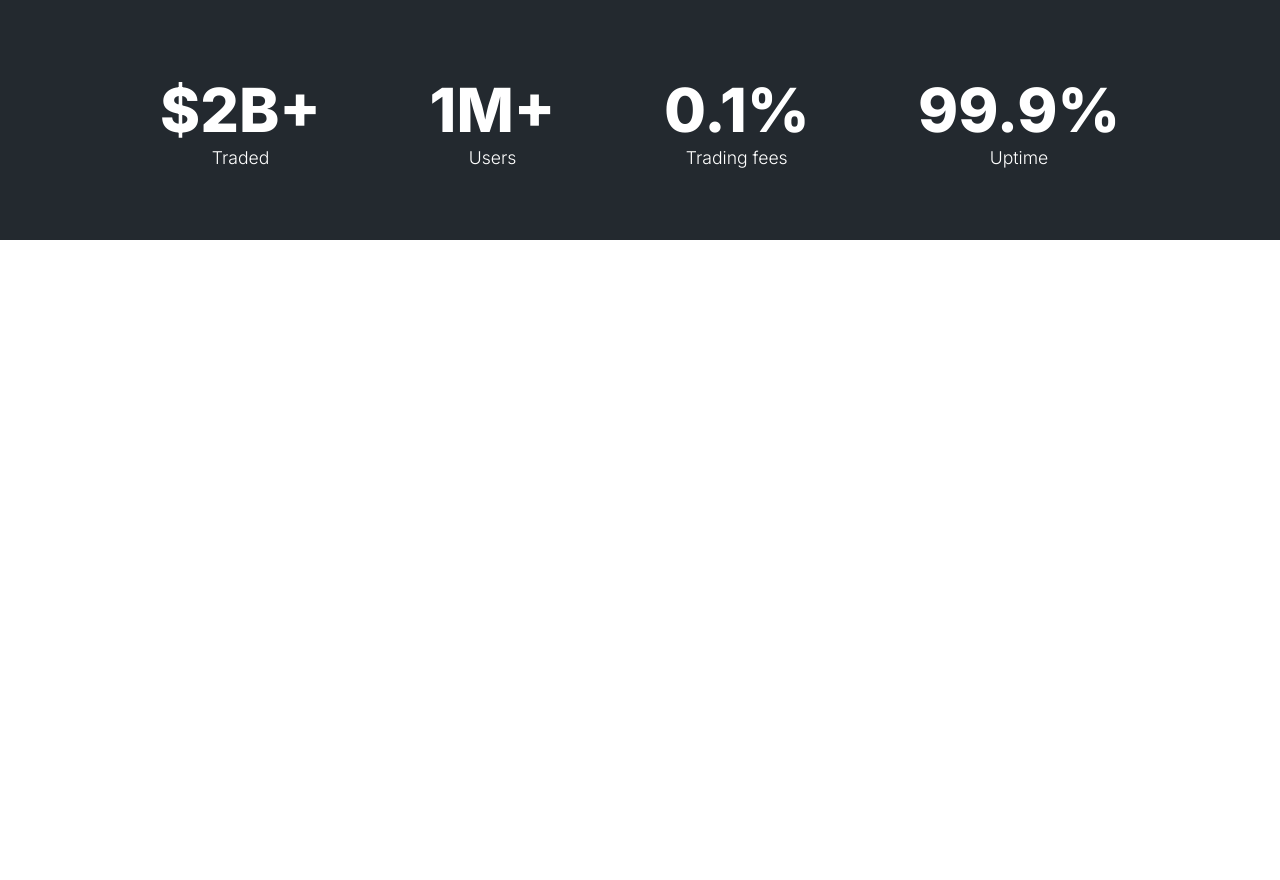
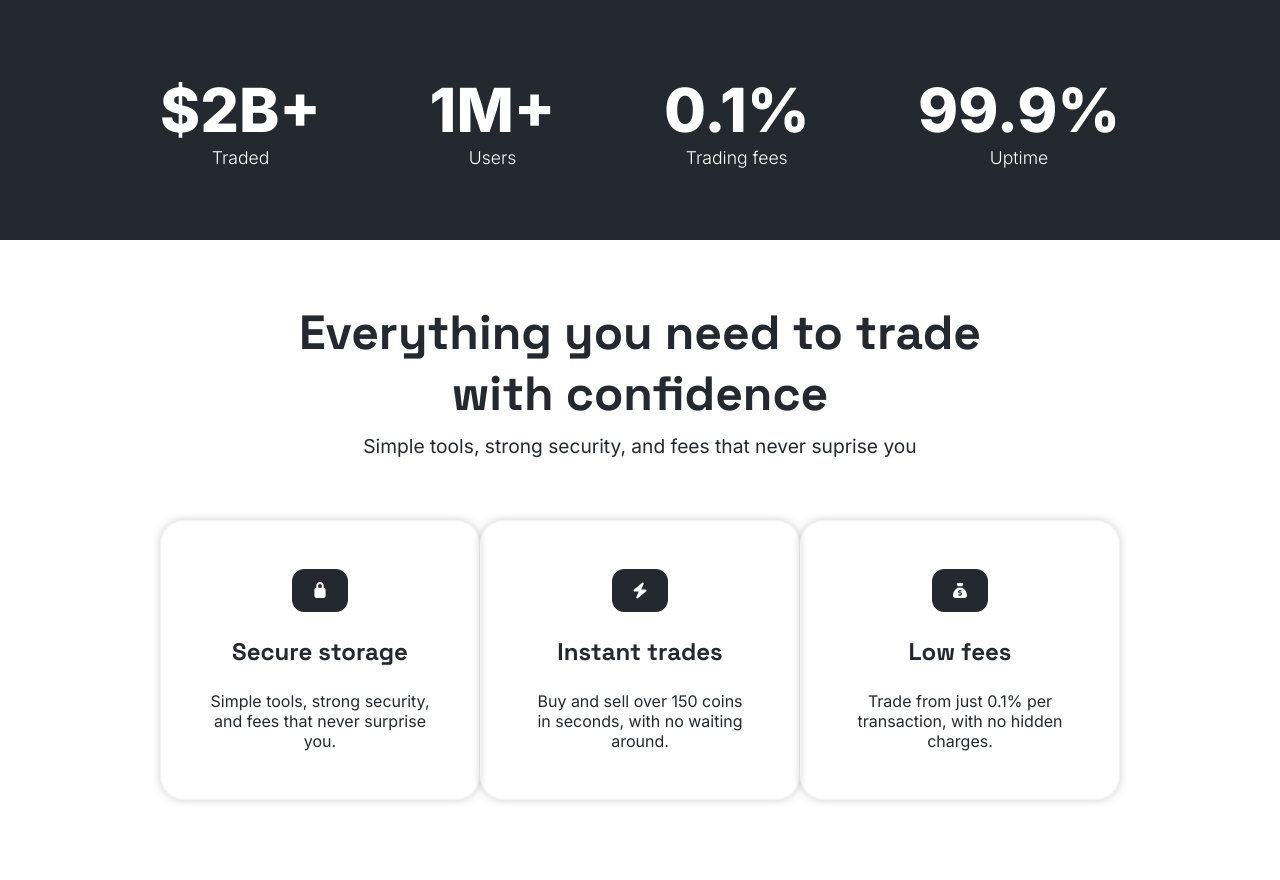
Before and after one commit to KavishekKK/crypto-landing-page, a plain HTML site: page index.html in a window 1280 px wide. Shown: the part 800-1680 px from the top of the page. Before the commit the page ends 1040 px from the top, so only its background shows below. Drawn offline with Linux system fonts and the light colour scheme.

Commit message:
Features Section Implementation

```diff
--- a/css/homepage.css
+++ b/css/homepage.css
@@ -107,3 +107,79 @@
     color: var(--text-secondary);
     font-weight: 300;
 }
+
+.features-container
+{
+    width: 100%;
+    height: auto;
+    background-color: var(--bg-primary);
+    padding: 0em 10em;
+}
+.features-header
+{
+    width: 100%;
+    height: 35vh;
+    display: flex;
+    flex-direction: column;
+    align-items: center;
+    justify-content: center;
+}
+.features-header h2
+{
+    font-size: 3rem;
+    color: var(--accent-primary);
+    font-family: "Space Grotesk", sans-serif;
+    text-align: center;
+}
+.features-header p
+{
+    margin-top: 0.5em;
+    font-size: 1.2rem;
+    color: var(--accent-primary);
+}
+.features-main
+{
+    width: 100%;
+    height: 45vh;
+    display: flex;
+    justify-content: space-between;
+}
+.features-card
+{
+    width: 23rem;
+    height: 35vh;
+    display: flex;
+    flex-direction: column;
+    align-items: center;
+    padding: 3em;
+    border: 1px solid var(--border-primary);
+    border-radius: var(--radius-lg);
+    box-shadow: var(--shadow-sm);
+    transition: box-shadow 0.3s ease-in-out;
+}
+.features-card:hover
+{
+    box-shadow: var(--shadow-hover);
+}
+.features-card svg
+{
+    width: 3.5rem;
+    height: 3.5rem;
+    padding: 0.7em;
+    border: 1px solid var(--accent-primary);
+    background-color: var(--accent-primary);
+    border-radius: var(--radius-md);
+}
+.features-card h3
+{
+    margin-top: 1em;
+    color: var(--accent-primary);
+    font-size: 1.5rem;
+    font-family: "Space Grotesk", sans-serif;
+}
+.features-card p
+{
+    margin-top: 1.5em;
+    text-align: center;
+    color: var(--accent-primary);
+}
--- a/css/style.css
+++ b/css/style.css
@@ -11,6 +11,7 @@ html
 {
     font-size: 16px;
     scrollbar-width: none;
+    scroll-behavior: smooth;
 }
 body
 {
@@ -39,6 +40,10 @@ body
     --radius-md: 12px;
     --radius-lg: 24px;
 
+    /*Box Shadow*/
+    --shadow-sm: 0px 0px 8px rgba(0, 0, 0, 0.2);
+    --shadow-hover: 0px 0px 10px rgba(0, 0, 0, 1);
+
     /*Z-Index*/
     --z-navbar: 400;
     --z-main: 300;
--- a/index.html
+++ b/index.html
@@ -68,6 +68,33 @@
                     <p>Uptime</p>
                 </div>
             </section>
+
+            <section class="features-container">
+                <div class="features-header">
+                    <h2>Everything you need to trade <br> with confidence</h2>
+                    <p>Simple tools, strong security, and fees that never suprise you</p>
+                </div>
+
+                <div class="features-main">
+                    <div class="features-card">
+                        <svg xmlns="http://www.w3.org/2000/svg" viewBox="0 0 640 640"><!--!Font Awesome Free v7.3.1 by @fontawesome - https://fontawesome.com License - https://fontawesome.com/license/free Copyright 2026 Fonticons, Inc.--><path fill="#FFFFFF" d="M256 160L256 224L384 224L384 160C384 124.7 355.3 96 320 96C284.7 96 256 124.7 256 160zM192 224L192 160C192 89.3 249.3 32 320 32C390.7 32 448 89.3 448 160L448 224C483.3 224 512 252.7 512 288L512 512C512 547.3 483.3 576 448 576L192 576C156.7 576 128 547.3 128 512L128 288C128 252.7 156.7 224 192 224z"/></svg>
+                        <h3>Secure storage</h3>
+                        <p>Simple tools, strong security, and fees that never surprise you.</p>
+                    </div>
+
+                    <div class="features-card">
+                        <svg xmlns="http://www.w3.org/2000/svg" viewBox="0 0 640 640"><!--!Font Awesome Free v7.3.1 by @fontawesome - https://fontawesome.com License - https://fontawesome.com/license/free Copyright 2026 Fonticons, Inc.--><path fill="#FFFFFF" d="M434.8 54.1C446.7 62.7 451.1 78.3 445.7 91.9L367.3 288L512 288C525.5 288 537.5 296.4 542.1 309.1C546.7 321.8 542.8 336 532.5 344.6L244.5 584.6C233.2 594 217.1 594.5 205.2 585.9C193.3 577.3 188.9 561.7 194.3 548.1L272.7 352L128 352C114.5 352 102.5 343.6 97.9 330.9C93.3 318.2 97.2 304 107.5 295.4L395.5 55.4C406.8 46 422.9 45.5 434.8 54.1z"/></svg>
+                        <h3>Instant trades</h3>
+                        <p>Buy and sell over 150 coins in seconds, with no waiting around.</p>
+                    </div>
+
+                    <div class="features-card">
+                        <svg xmlns="http://www.w3.org/2000/svg" viewBox="0 0 640 640"><!--!Font Awesome Free v7.3.1 by @fontawesome - https://fontawesome.com License - https://fontawesome.com/license/free Copyright 2026 Fonticons, Inc.--><path fill="#FFFFFF" d="M392 176L248 176L210.7 101.5C208.9 97.9 208 93.9 208 89.9C208 75.6 219.6 64 233.9 64L406.1 64C420.4 64 432 75.6 432 89.9C432 93.9 431.1 97.9 429.3 101.5L392 176zM233.6 224L406.4 224L455.1 264.6C521.6 320 560 402 560 488.5C560 536.8 520.8 576 472.5 576L167.4 576C119.2 576 80 536.8 80 488.5C80 402 118.4 320 184.9 264.6L233.6 224zM324 288C313 288 304 297 304 308L304 312C275.2 312.3 252 335.7 252 364.5C252 390.2 270.5 412.1 295.9 416.3L337.6 423.3C343.6 424.3 348 429.5 348 435.6C348 442.5 342.4 448.1 335.5 448.1L280 448C269 448 260 457 260 468C260 479 269 488 280 488L304 488L304 492C304 503 313 512 324 512C335 512 344 503 344 492L344 487.3C369 483.2 388 461.6 388 435.5C388 409.8 369.5 387.9 344.1 383.7L302.4 376.7C296.4 375.7 292 370.5 292 364.4C292 357.5 297.6 351.9 304.5 351.9L352 351.9C363 351.9 372 342.9 372 331.9C372 320.9 363 311.9 352 311.9L344 311.9L344 307.9C344 296.9 335 287.9 324 287.9z"/></svg>
+                        <h3>Low fees</h3>
+                        <p>Trade from just 0.1% per transaction, with no hidden charges.</p>
+                    </div>
+                </div>
+            </section>
         </main>
     </body>
 </html>
```
